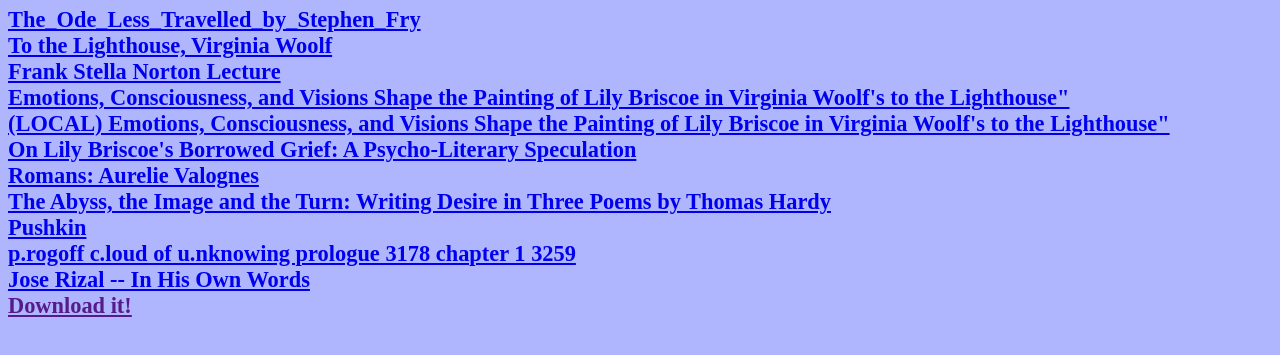
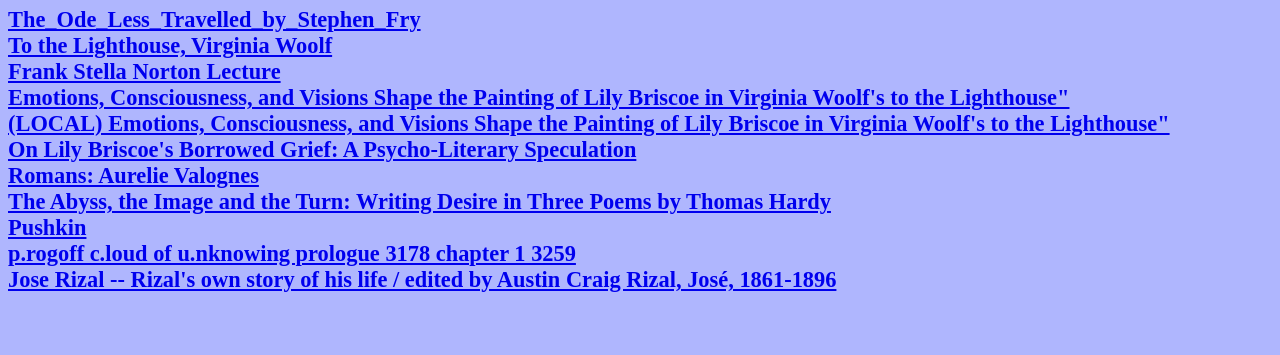
Before and after one commit to devcanute/devcanute.github.io, a plain HTML site: page my_lit01.html in a window 1280 px wide. Shown: the part 87-442 px from the top of the page. Drawn offline with Linux system fonts and the light colour scheme.

Commit message:
Add files via upload

```diff
--- a/my_lit01.html
+++ b/my_lit01.html
@@ -23,9 +23,10 @@ font-size: 1.4em; font-weight: 600;
 <a href="https://journals.openedition.org/fathom/855">The Abyss, the Image and the Turn: Writing Desire in Three Poems by Thomas Hardy</a><br />
 <a href="http://russianpoetry.yale.edu/poet/pushkin.html">Pushkin</a><br />
 <a href="cloud02_ocr.txt.html">p.rogoff c.loud of u.nknowing prologue 3178 chapter 1 3259</a><br />
-<a href="rizalsownstoryof00riza_bw.pdf">Jose Rizal -- In His Own Words</a><br />
+<a href="https://archive.org/details/rizalsownstoryof00riza/page/22/mode/2up">Jose Rizal --  Rizal's own story of his life / edited by Austin Craig
 
-<a href=""rizalsownstoryof00riza_bw.pdf" download="rizal_book.pdf">Download it!</a>
+ Rizal, José, 1861-1896 </a><br />
+
 
 </body>
 </html>
```
Also changed, not shown: index.html (+1 -1 lines).
